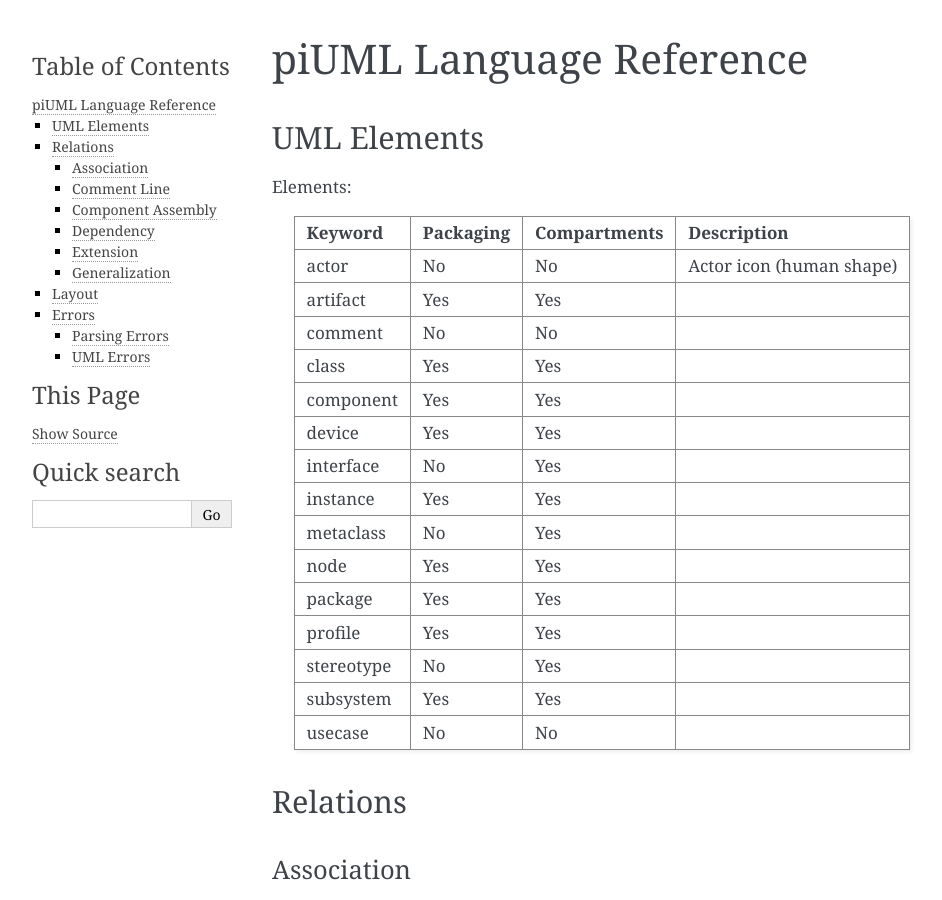
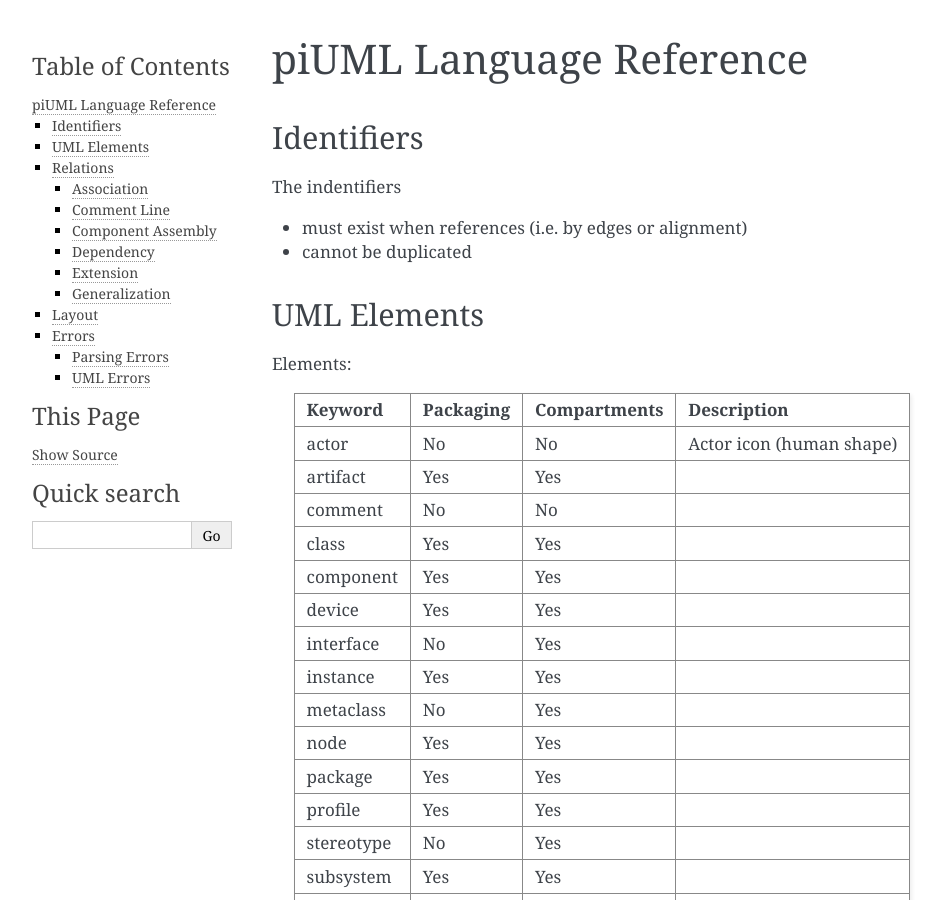
Before and after one commit to wrobell/piuml, a Sphinx documentation site: the page built from doc/user/ref.txt, in a window 1280 px wide and 900 px high. Shown: the whole window, without its empty margins (148-1090 px from the left). Built offline with Sphinx 7.4.7, drawn with Linux system fonts in a browser that asks for light colours; pages that are not in the unit, such as notebooks, are missing from menus.

Commit message:
- added a note to language reference about ids

```diff
--- a/doc/user/ref.txt
+++ b/doc/user/ref.txt
@@ -1,5 +1,12 @@
 piUML Language Reference
 ========================
+
+Identifiers
+-----------
+The indentifiers
+
+- must exist when references (i.e. by edges or alignment)
+- cannot be duplicated
 
 UML Elements
 ------------
```
